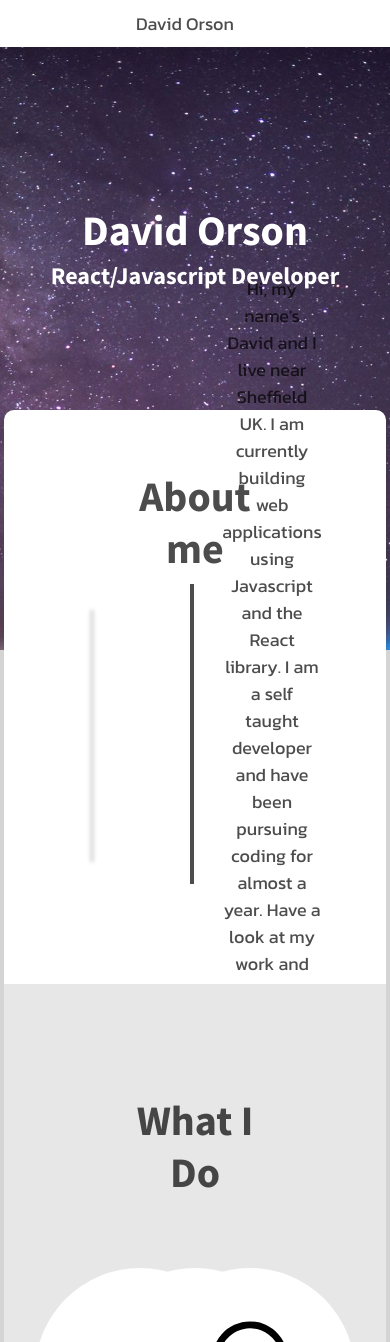
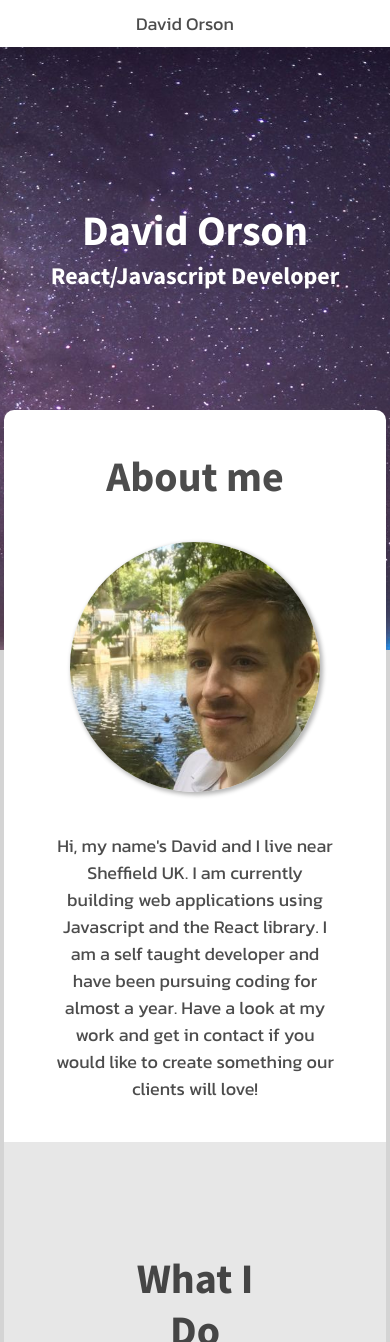
Before and after one commit to David-Orson/Portfolio-2020, a React (Create React App) app: page / in a window 390 px wide. Shown: the top 1342 px of the page. Built offline with nearby package versions, Linux system fonts and the light colour scheme; a web font is replaced by a local one.

Commit message:
About section responsive

```diff
--- a/src/components/About.js
+++ b/src/components/About.js
@@ -13,20 +13,9 @@ const About = () => {
             <img src={profile_pic} className="pfp" />
           </div>
           <div className="about-info-container">
-            <p>Hi, my name's David and I live near Sheffield UK. I am currently building web applications using Javascript and the React library. I am a self taught developer and have been pursuing coding for almost a year. Have a look at my work and get in contact if you would like to create something our clients will love!
-            {/* <h1>
-              <span>Hi, I'm</span> David Orson
-            </h1>
             <p>
-              <span>I'M A</span> SELF TAUGHT WEB DEVELOPER
-              <span> CURRENTLY BASED NEAR</span> SHEFFIELD, UK
-              <br /> <span>LET'S BUILD SOMETHING OUR</span> CLIENTS
-              <span> AND THEIR</span> CUSTOMERS<span> WILL </span>
-              LOVE. */}
+              Hi, my name's David and I live near Sheffield UK. I am currently building web applications using Javascript and the React library. I am a self taught developer and have been pursuing coding for almost a year. Have a look at my work and get in contact if you would like to create something our clients will love!
             </p>
-            {/* <a className="button" href="#portfolio">
-              See My Work
-            </a> */}
           </div>
         </div>
 
--- a/src/css/About.css
+++ b/src/css/About.css
@@ -25,6 +25,8 @@
 .pfp-container {
   height: 250px;
   width: 250px;
+  min-width: 250px;
+  margin: 0 auto;
 
   border-radius: 50%;
 
@@ -45,7 +47,28 @@
 }
 
 .pfp {
-
   width: 250px;
   margin-top: -46px;
 }
+
+@media only screen and (max-width: 913px) {
+  .about-main {
+    padding: 30px;
+  }
+
+  .about-container{
+    display: block;
+  }
+
+  .about-info-container {
+    border: none;
+    margin: 0 auto;
+    padding-left: 0px;
+    max-width: 95%;
+    height: auto;
+  }
+
+  .pfp-container {
+    margin: 30px auto;
+  }
+}
```
